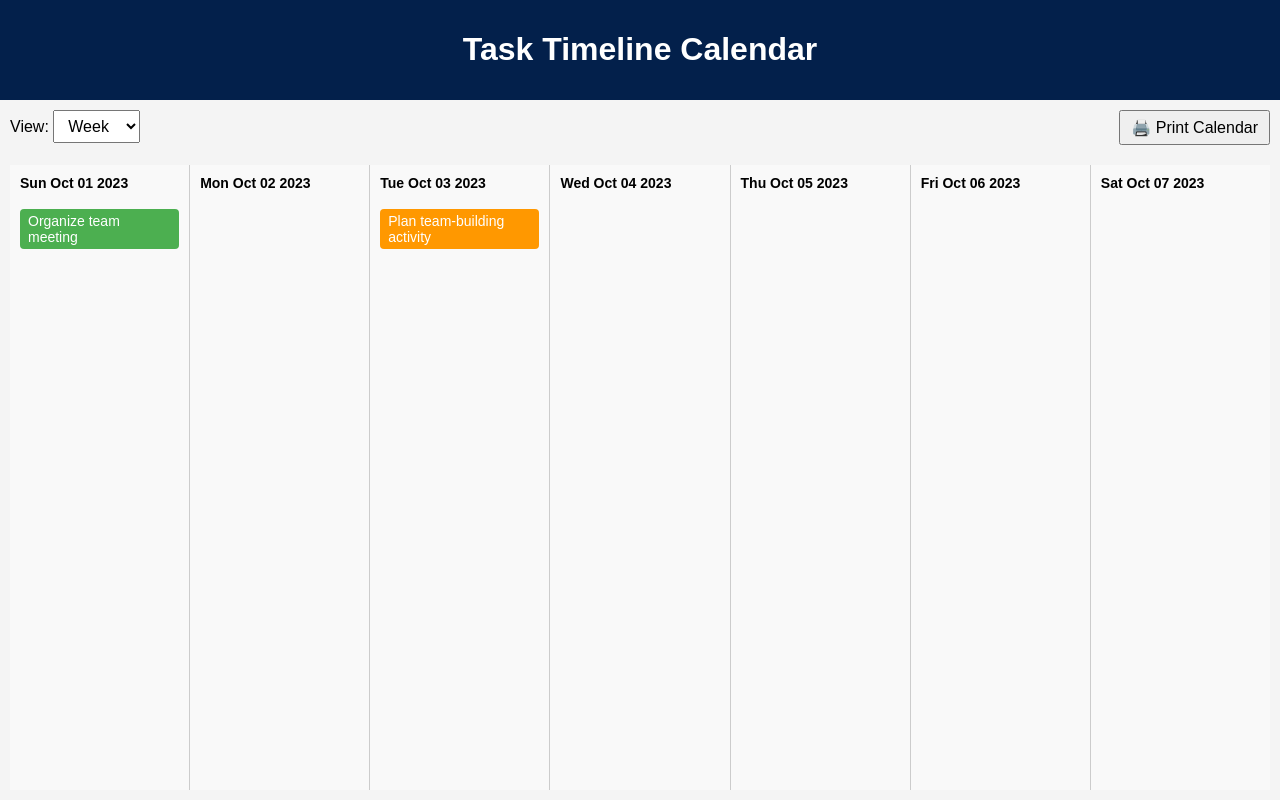
After one commit to BhattacharjiHRB/Task-management-system, a PHP site: page /calender-view.html in a window 1280 px wide. The commit adds this page. Run offline with PHP 8.4, Linux system fonts and the light colour scheme.

Commit message:
Add calendar view with task management feature

```diff
--- /dev/null
+++ b/calender-view.html
@@ -0,0 +1,39 @@
+<!DOCTYPE html>
+<html lang="en">
+  <head>
+    <meta charset="UTF-8" />
+    <meta name="viewport" content="width=device-width, initial-scale=1.0" />
+    <link rel="stylesheet" href="css/style.css" />
+    <title>Task Calendar</title>
+    <!-- <style>
+      body {
+        font-family: Arial, sans-serif;
+        margin: 0;
+        padding: 0;
+      }
+
+    </style> -->
+  </head>
+  <body class="calendar-body">
+    <header class="caldendar-header">
+      <h1>Task Timeline Calendar</h1>
+    </header>
+    <div class="controls">
+      <div>
+        <label
+          >View:
+          <select id="viewMode">
+            <option value="day">Day</option>
+            <option value="week" selected>Week</option>
+            <option value="month">Month</option>
+          </select>
+        </label>
+      </div>
+      <button onclick="window.print()">🖨️ Print Calendar</button>
+    </div>
+
+    <div class="calendar" id="calendarGrid"></div>
+
+    <script src="js/calender.js"></script>
+  </body>
+</html>
--- a/css/style.css
+++ b/css/style.css
@@ -491,3 +491,76 @@ nav a:hover {
     transform: rotate(360deg);
   }
 }
+
+/* calendar-view */
+.calendar-body {
+  margin: auto;
+  display: flex;
+  flex-direction: column;
+  margin: auto;
+}
+.caldendar-header {
+  padding: 10px;
+  background: #03204b;
+  color: white;
+  text-align: center;
+}
+.controls {
+  display: flex;
+  justify-content: space-between;
+  padding: 10px;
+}
+.controls select,
+.controls button {
+  padding: 6px 10px;
+  font-size: 16px;
+}
+.calendar {
+  display: grid;
+  grid-template-columns: repeat(7, 1fr);
+  gap: 1px;
+  background: #ccc;
+  margin: 10px;
+  height: 700px;
+}
+.day {
+  background: #f9f9f9;
+  padding: 10px;
+  position: relative;
+}
+.day h4 {
+  margin-top: 0;
+  font-size: 14px;
+}
+.task {
+  background: #2196f3;
+  color: white;
+  padding: 4px 8px;
+  border-radius: 4px;
+  margin-top: 5px;
+  cursor: move;
+  font-size: 14px;
+}
+.priority-high {
+  background: #f44336;
+}
+.priority-medium {
+  background: #ff9800;
+}
+.priority-low {
+  background: #4caf50;
+}
+
+@media print {
+  .controls,
+  .caldendar-header {
+    display: none;
+  }
+  .calendar {
+    margin: 0;
+    height: auto;
+  }
+  .day {
+    min-height: 150px;
+  }
+}
--- a/employee.html
+++ b/employee.html
@@ -21,7 +21,7 @@
           </a>
         </li>
         <li>
-          <a href="my-task.html">
+          <a href="calender-view.html">
             <i class="fa fa-tasks" aria-hidden="true" ></i>
             <span>All Task</span>
           </a>
--- /dev/null
+++ b/js/calender.js
@@ -0,0 +1,135 @@
+const calendarGrid = document.getElementById("calendarGrid");
+const viewMode = document.getElementById("viewMode");
+
+
+const tasks = [
+    {
+        id: 1,
+        name: "Complete project report",
+        description: "Write the final report for the project.",
+        priority: "High",
+        dueDate: "2023-10-10",
+        subtasks: ["Gather data", "Analyze results", "Write conclusions"],
+        assignedBy: "Admin John",
+    },
+    {
+        id: 2,
+        name: "Prepare presentation slides",
+        description: "Create slides for the upcoming presentation.",
+        priority: "Medium",
+        dueDate: "2023-10-25",
+        subtasks: ["Design template", "Add content", "Review slides"],
+        assignedBy: "Admin Sarah",
+    },
+    {
+        id: 3,
+        name: "Organize team meeting",
+        description: "Schedule and prepare for the team meeting.",
+        priority: "Low",
+        dueDate: "2023-10-01",
+        subtasks: ["Send invites", "Prepare agenda", "Book meeting room"],
+        assignedBy: "Admin Mike",
+    },
+    {
+        id: 4,
+        name: "Update website content",
+        description: "Revise and update the content on the company website.",
+        priority: "High",
+        dueDate: "2023-10-08",
+        subtasks: ["Review current content", "Draft new sections", "Publish updates"],
+        assignedBy: "Admin Lisa",
+    },
+    {
+        id: 5,
+        name: "Plan team-building activity",
+        description: "Organize a team-building event for the department.",
+        priority: "Medium",
+        dueDate: "2023-10-03",
+        subtasks: ["Choose activity", "Set date and time", "Send invitations"],
+        assignedBy: "Admin David",
+    },
+];
+
+
+
+const BASE_DATE = new Date("2023-10-01"); // Calendar starts from Oct 1, 2023
+
+function getDateOffset(base, target) {
+    const msPerDay = 1000 * 60 * 60 * 24;
+    return Math.floor((target - base) / msPerDay);
+}
+
+const priorityColors = {
+    High: "#f44336",    // Red
+    Medium: "#ff9800",  // Orange
+    Low: "#4CAF50"      // Green
+};
+
+
+function renderCalendar() {
+    calendarGrid.innerHTML = "";
+
+    let totalDays = viewMode.value === "month" ? 30 : viewMode.value === "week" ? 7 : 1;
+
+    for (let i = 0; i < totalDays; i++) {
+        const dayDate = new Date(BASE_DATE);
+        dayDate.setDate(BASE_DATE.getDate() + i);
+        const dayLabel = dayDate.toDateString();
+
+        const dayDiv = document.createElement("div");
+        dayDiv.className = "day";
+        dayDiv.dataset.index = i;
+        dayDiv.ondrop = drop;
+        dayDiv.ondragover = allowDrop;
+
+        const title = document.createElement("h4");
+        title.textContent = dayLabel;
+        dayDiv.appendChild(title);
+
+        // Filter and add tasks for this date
+        tasks.forEach((task, idx) => {
+            const taskDate = new Date(task.dueDate);
+            const taskOffset = getDateOffset(BASE_DATE, taskDate);
+
+            if (taskOffset === i) {
+                const taskEl = document.createElement("div");
+                taskEl.className = "task";
+                taskEl.textContent = task.name;
+                taskEl.title = `${task.description}\nBy: ${task.assignedBy}\nSubtasks:\n- ${task.subtasks.join('\n- ')}`;
+                taskEl.draggable = true;
+                taskEl.dataset.id = idx;
+                taskEl.ondragstart = drag;
+
+                // Apply priority color
+                taskEl.style.backgroundColor = priorityColors[task.priority] || "#9E9E9E";
+
+
+                dayDiv.appendChild(taskEl);
+            }
+        });
+
+        calendarGrid.appendChild(dayDiv);
+    }
+}
+
+function allowDrop(e) {
+    e.preventDefault();
+}
+
+function drag(e) {
+    e.dataTransfer.setData("text", e.target.dataset.id);
+}
+
+function drop(e) {
+    e.preventDefault();
+    const taskId = e.dataTransfer.getData("text");
+    const dayIndex = e.currentTarget.dataset.index;
+    const newDate = new Date(BASE_DATE);
+    newDate.setDate(BASE_DATE.getDate() + parseInt(dayIndex));
+    tasks[taskId].dueDate = newDate.toISOString().split('T')[0];
+    renderCalendar();
+}
+
+viewMode.addEventListener("change", renderCalendar);
+
+renderCalendar();
```
